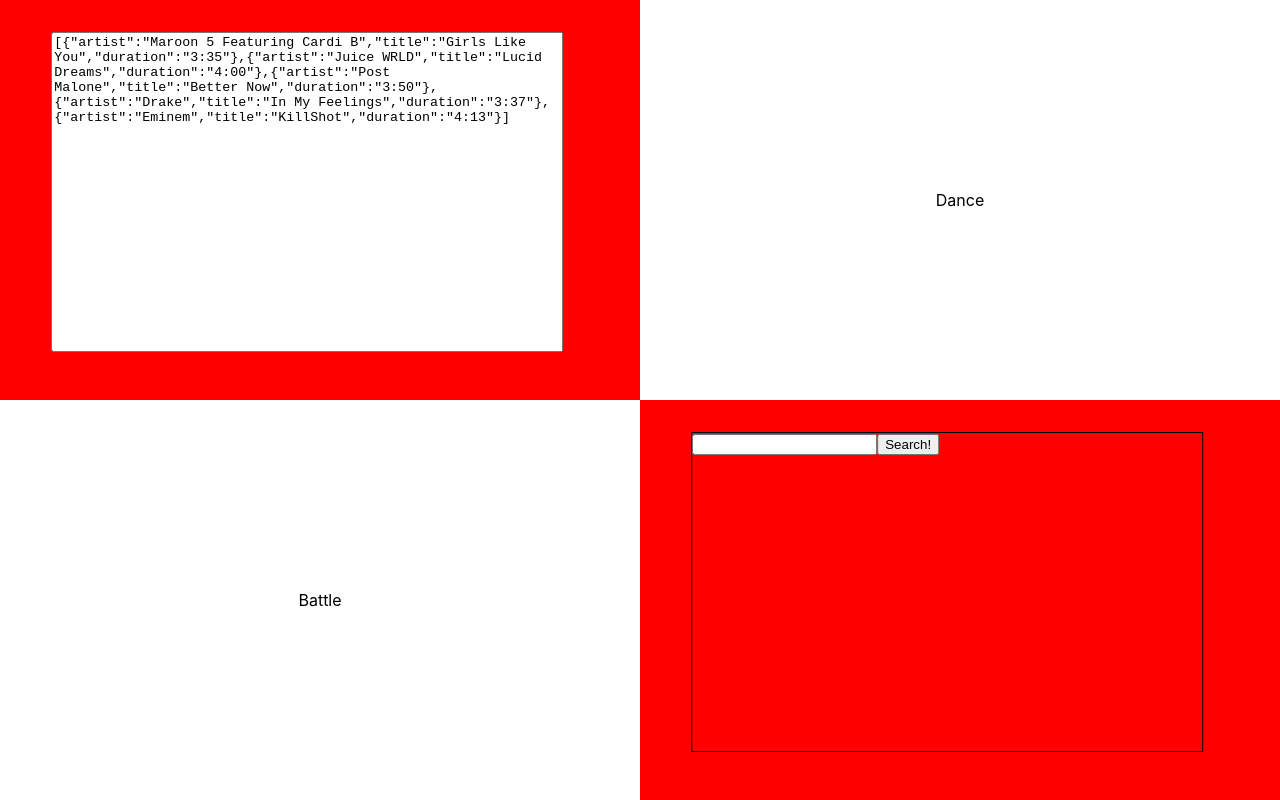
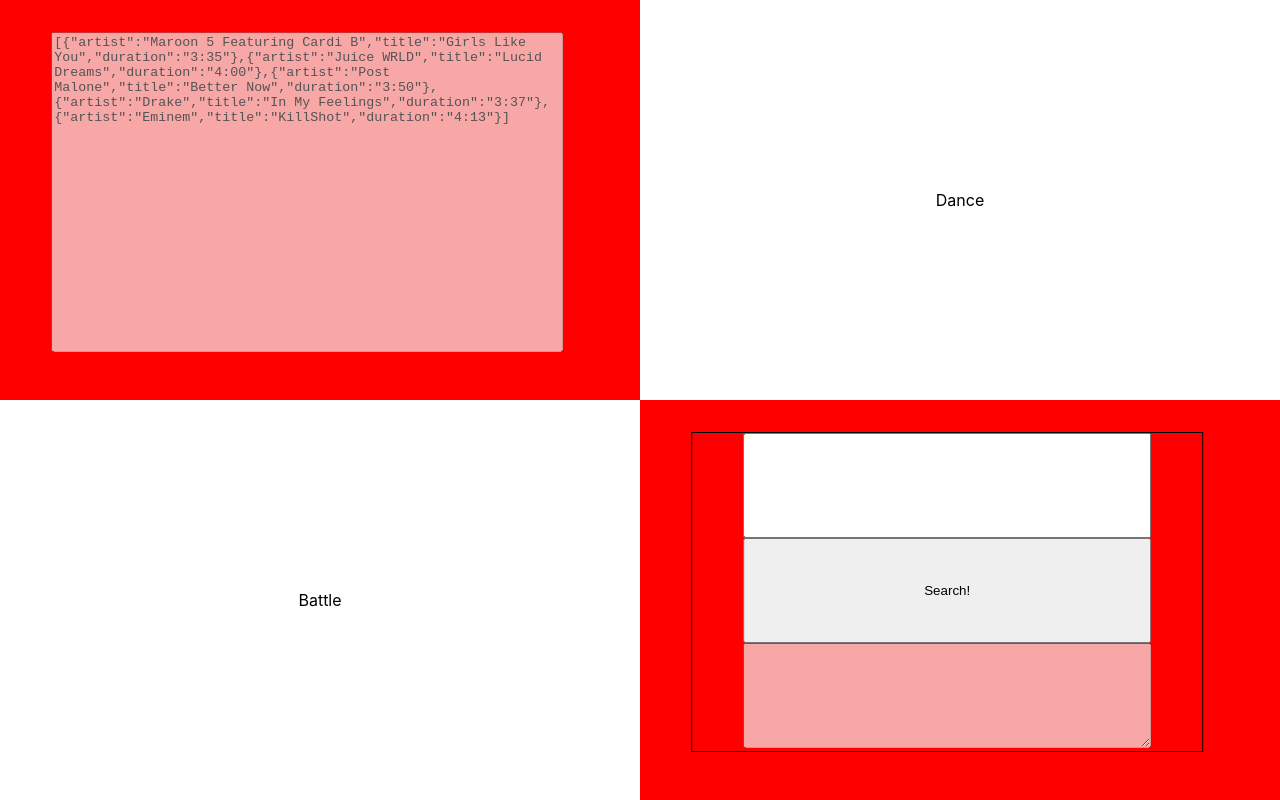
Before and after one commit to richart14/dancebattle, a React (Create React App) app: page / in a window 1280 px wide. Built offline with nearby package versions, Linux system fonts and the light colour scheme.

Commit message:
finished algorithm for search component

```diff
--- a/src/App.css
+++ b/src/App.css
@@ -49,4 +49,8 @@
   border: 1px solid black;
 }
 .searchForm * {
+  display: block;
+  width: 80%;
+  margin: auto;
+  height: 33%;
 }
--- a/src/App.js
+++ b/src/App.js
@@ -47,7 +47,7 @@
         <div className="top left red"><SongInput handleSongs={(songString) => this.handleSongs(songString)} songs={this.state.songs}/></div>
         <div className="top right words"><span>Dance</span></div>
         <div className="bottom left words"><span>Battle</span></div>
-        <div className="bottom right red"><SearchSong /></div>
+        <div className="bottom right red"><SearchSong songsArray={JSON.parse(this.state.songs)}/></div>
       </div>
     );
   }
--- /dev/null
+++ b/src/searchAlg.js
@@ -0,0 +1,6 @@
+export const songSearch = (searchTerm, songArray) => {
+  let result = [];
+  const re = new RegExp(`.*${searchTerm}.*`, 'i');
+  songArray.forEach(song => re.test(song.title) ? result.push(song) : '');
+  return result;
+}
--- a/src/searchSongs.js
+++ b/src/searchSongs.js
@@ -1,14 +1,17 @@
 import React from 'react';
-
+import {songSearch} from './searchAlg';
 const SearchSongs = props => {
   const handleSubmit = e => {
     e.preventDefault();
     console.log(e.target.searchInput.value);
+    songSearch(e.target.searchInput.value, props.songsArray)
   }
+
   return (
     <form className="searchForm" onSubmit={e => handleSubmit(e)}>
       <input name="searchInput" type="text"></input>
       <button type="submit">Search!</button>
+      <textarea type="text" value={props.songs} disabled/>
     </form>
   )
 }
--- a/src/songInput.js
+++ b/src/songInput.js
@@ -10,6 +10,7 @@
       className='songInput'
       onChange={e => handleChange(e)}
       value={props.songs}
+      disabled
     />
   )
 }
```
